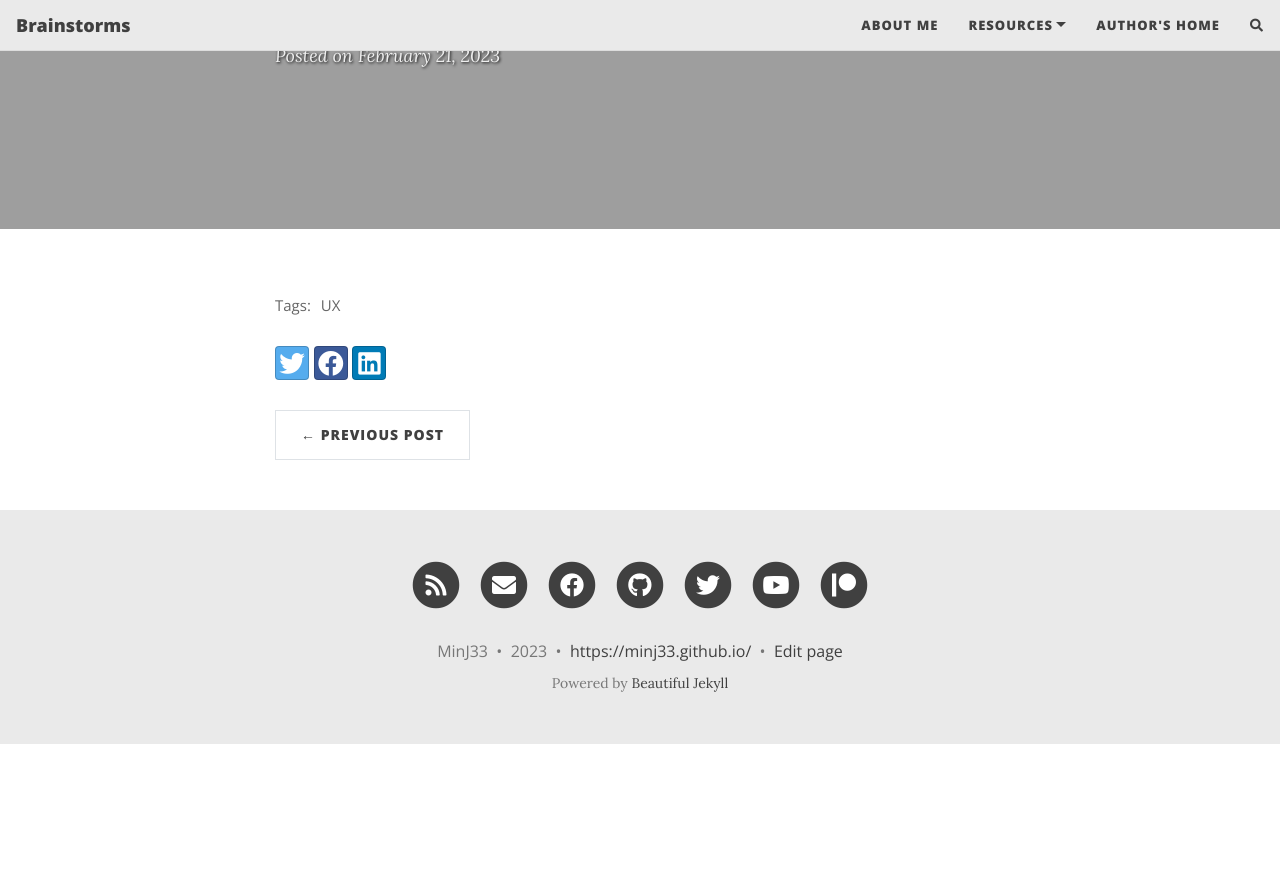
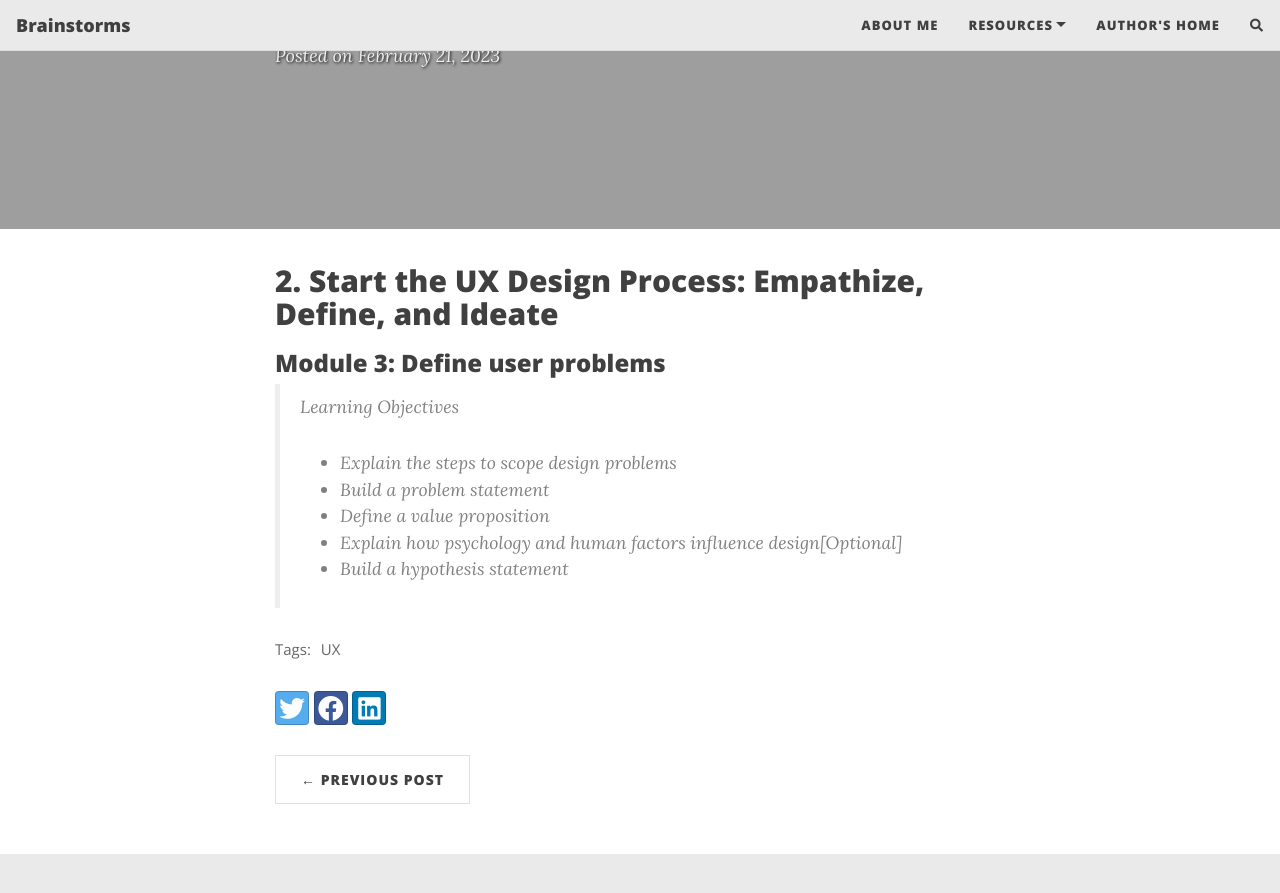
Before and after one commit to MinJ33/MinJ33.github.io, a Jekyll site: the page built from _posts/2023-02-21-UX-Module2-3.md, in a window 1280 px wide and 900 px high, scrolled down 424 px. Shown: the top 893 px of the window. Built offline with Jekyll 4.4.1, drawn with Linux system fonts in a browser that asks for light colours; nearby versions of some CDN libraries; comment, search, counter and statistics services are not loaded; before the commit the page ends 1168 px from its top, so only the background shows below that.

Commit message:
Learning Objectives

```diff
--- a/_posts/2023-02-21-UX-Module2-3.md
+++ b/_posts/2023-02-21-UX-Module2-3.md
@@ -7,3 +7,13 @@ thumbnail-img: /assets/img/module2-3_thumb.jpg
 share-img: /assets/img/module2-3_path.jpg
 tags: [UX]
 ---
+
+## 2. Start the UX Design Process: Empathize, Define, and Ideate
+### Module 3: Define user problems
+
+> Learning Objectives
+- Explain the steps to scope design problems
+- Build a problem statement
+- Define a value proposition
+- Explain how psychology and human factors influence design[Optional]
+- Build a hypothesis statement
```
